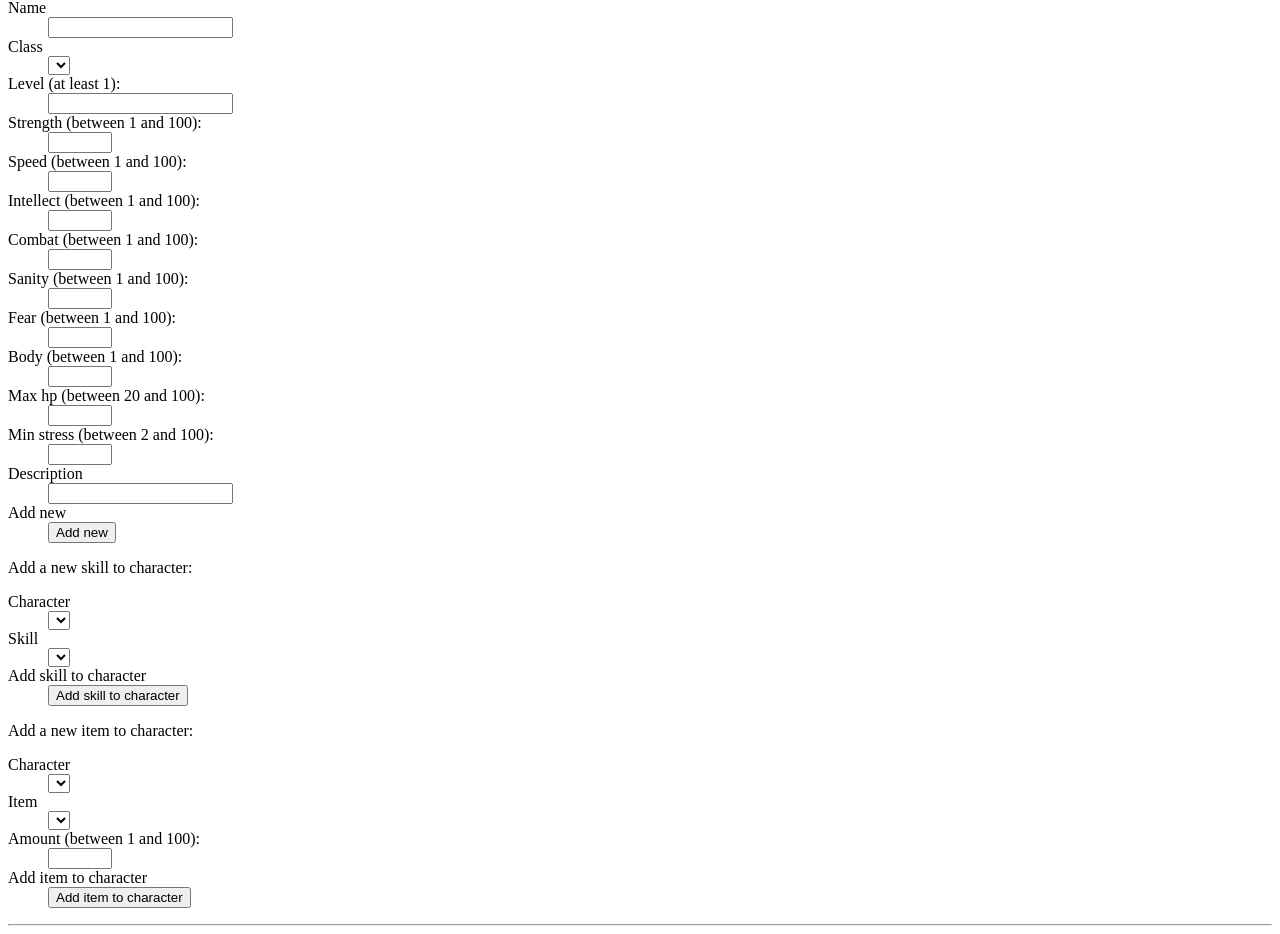
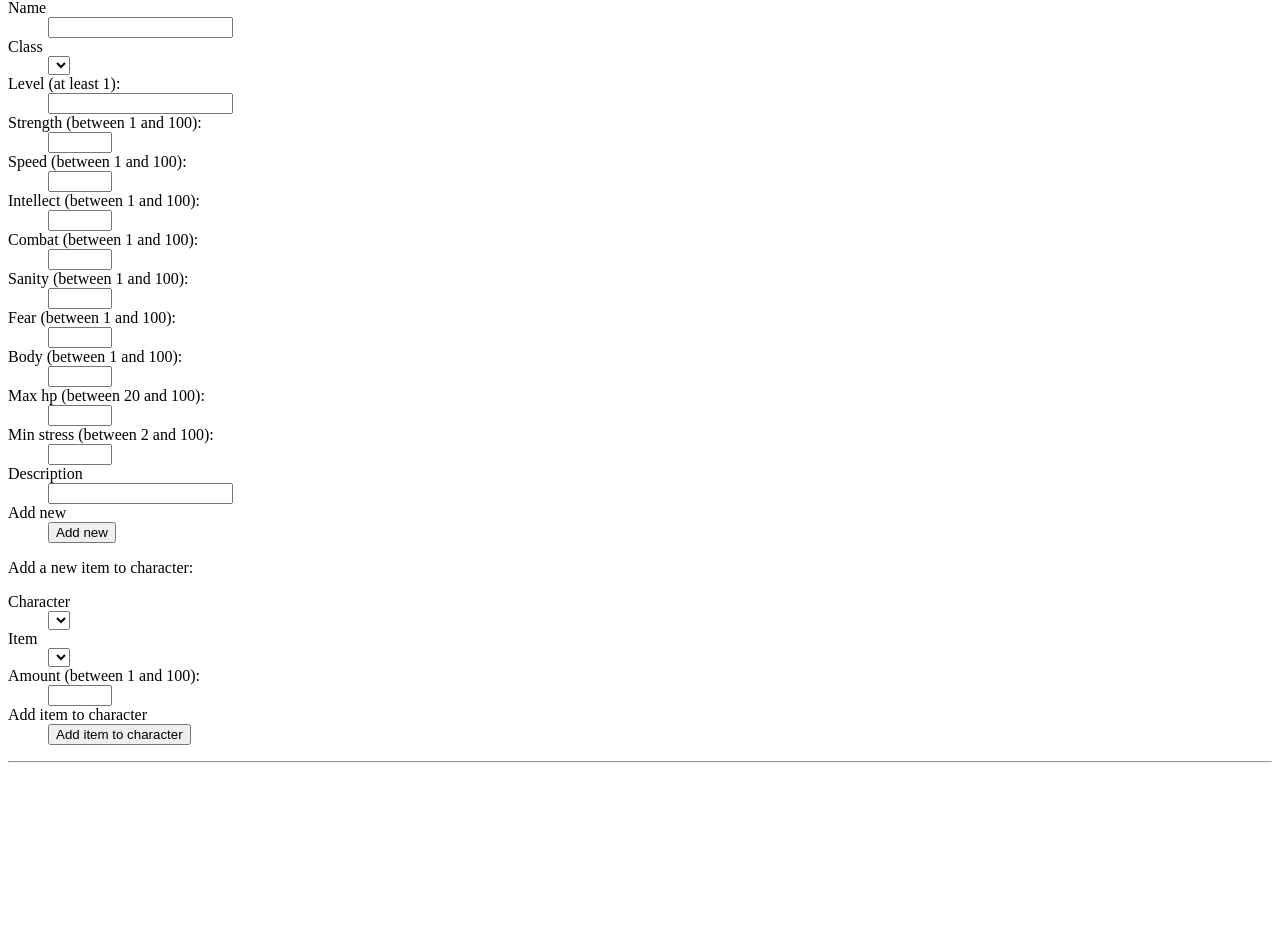
Before and after one commit to ksuominen/squad-roster, a Flask app: template templates/player.html in a window 1280 px wide. Shown: the part 585-1519 px from the top of the page. After the commit the page ends 1348 px from the top, so only its background shows below. Run offline with Flask 3, Linux system fonts and the light colour scheme; the visitor is signed in with stand-in values (Sample User, id 1); the template is opened without the code that fills it: values that come from a table or form of the project are taken from there, most other values are stand-ins (such as "Sample title", 1, 10 or a date in 2020); lists and menus that the app fills with data are empty; some libraries are stand-ins or nearby versions.

Commit message:
Move add skill to character to character page

```diff
--- a/formValidators.py
+++ b/formValidators.py
@@ -67,9 +67,8 @@ class EditCharacterForm(Form):
     description = StringField("Description")
 
 class AddSkillToCharacterForm(Form):
-    character_id = SelectField("Character", coerce=int, validators=[validators.InputRequired()])
     skill_id = SelectField("Skill", coerce=int, validators=[validators.InputRequired()])
-    add_skill_submit = SubmitField("Add skill to character")
+    add_skill_submit = SubmitField("Add")
 
 class AddItemToCharacterForm(Form):
     character_id = SelectField("Character", coerce=int, validators=[validators.InputRequired()])
--- a/templates/player.html
+++ b/templates/player.html
@@ -77,17 +77,6 @@
       </p>
       {% if characters %}
       <p>
-        <p>Add a new skill to character:</p>
-        <form action="/ownpage" method="POST">
-          <dl>
-            {{ render_field(add_skill_form.character_id) }}
-            {{ render_field(add_skill_form.skill_id) }}
-            {{ render_field(add_skill_form.add_skill_submit) }}
-          </dl>
-          <input type="hidden" name="csrf_token" value = "{{ csrf_token() }}" />
-        </form>
-      </p>
-      <p>
         <p>Add a new item to character:</p>
         <form action="/ownpage" method="POST">
           <dl>
```
Also changed, not shown: routes.py (+12 -11 lines), templates/character.html (+11 -0 lines).
